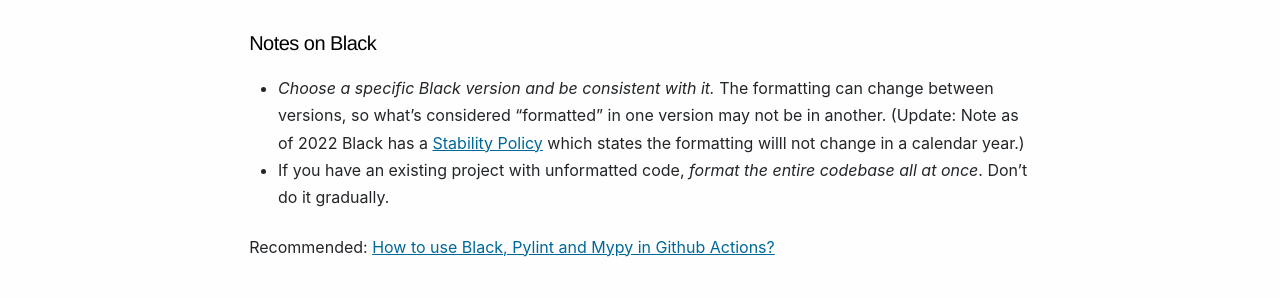
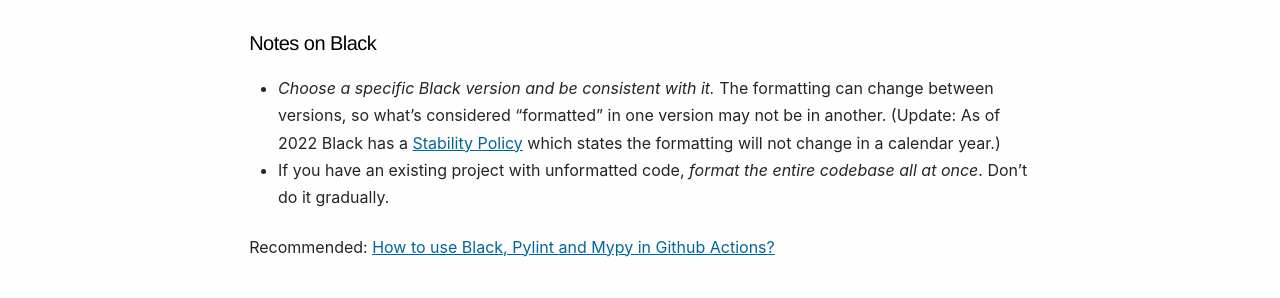
Before and after one commit to explodinglabs/explodinglabs.github.io, a Jekyll site: the page built from docs/_posts/python/2021-07-01-code-quality-pre-commit.markdown, in a window 1280 px wide. Shown: the part 1308-1606 px from the top of the page. Built offline with Jekyll 4.4.1, drawn with Linux system fonts in a browser that asks for light colours.

Commit message:
Update 2021-07-01-code-quality-pre-commit.markdown

```diff
--- a/docs/_posts/python/2021-07-01-code-quality-pre-commit.markdown
+++ b/docs/_posts/python/2021-07-01-code-quality-pre-commit.markdown
@@ -70,10 +70,10 @@
 
 - _Choose a specific Black version and be consistent with it._
   The formatting can change between versions, so what's considered
-  "formatted" in one version may not be in another. (Update: Note as of
+  "formatted" in one version may not be in another. (Update: As of
   2022 Black has a
   [Stability Policy](https://black.readthedocs.io/en/stable/the_black_code_style/index.html)
-  which states the formatting willl not change in a calendar year.)
+  which states the formatting will not change in a calendar year.)
 - If you have an existing project with unformatted code, _format the entire
   codebase all at once_. Don't do it gradually.
 
```
